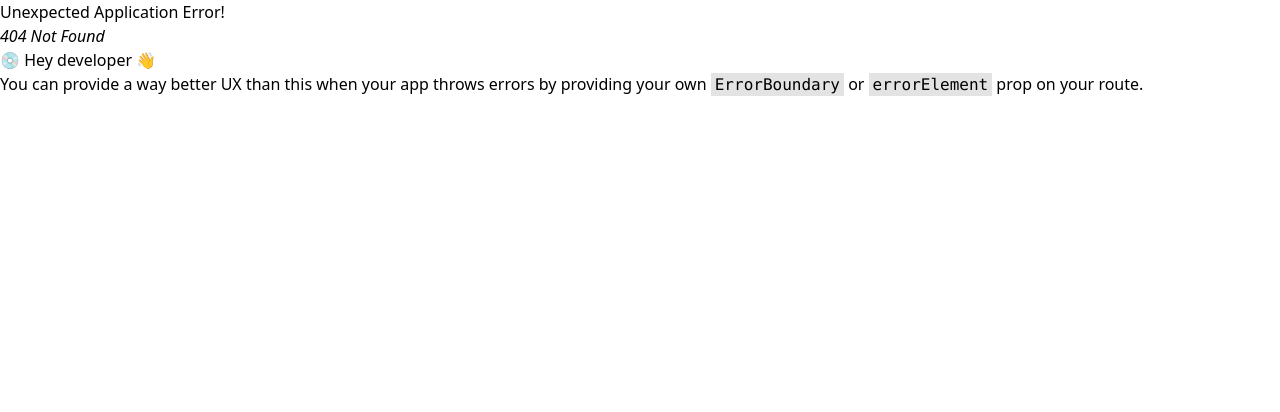
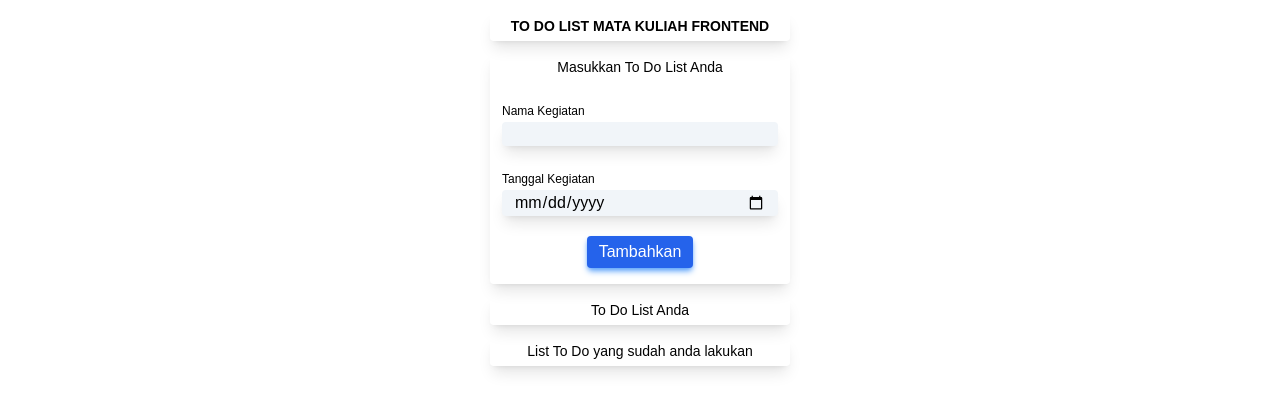
Before and after one commit to LostInLost/front-end-react-vite, a React (Vite) app: page /todo in a window 1280 px wide. Before the commit this address had no page. Shown: the top 412 px of the page. Built offline with nearby package versions, Linux system fonts and the light colour scheme.

Commit message:
To Do List Form

```diff
--- a/package.json
+++ b/package.json
@@ -10,11 +10,15 @@
     "preview": "vite preview"
   },
   "dependencies": {
+    "@fortawesome/fontawesome-svg-core": "^6.4.2",
+    "@fortawesome/free-solid-svg-icons": "^6.4.2",
+    "@fortawesome/react-fontawesome": "^0.2.0",
     "prop-types": "^15.8.1",
     "react": "^18.2.0",
     "react-dom": "^18.2.0",
     "react-router-dom": "^6.16.0",
-    "sweetalert2": "^11.7.32"
+    "sweetalert2": "^11.7.32",
+    "uuid": "^9.0.1"
   },
   "devDependencies": {
     "@types/react": "^18.2.15",
--- a/src/App.jsx
+++ b/src/App.jsx
@@ -4,6 +4,7 @@ const Login = lazy(() => import('./Pages/Login'))
 const Register = lazy(() => import('./Pages/Register'))
 const FormSatu = lazy(() => import('./Pages/FormSatu'))
 const FormDua = lazy(() => import('./Pages/FormDua'))
+const ToDo = lazy(() => import('./Pages/ToDo'))
 export default function App() {
 
   const router = createBrowserRouter([
@@ -22,6 +23,10 @@ export default function App() {
     {
       path: '/formdua',
       element: <FormDua />
+    },
+    {
+      path: '/todo',
+      element: <ToDo />
     }
   ])
 
--- /dev/null
+++ b/src/Pages/ToDo.jsx
@@ -0,0 +1,175 @@
+import { faCheck, faTrash } from "@fortawesome/free-solid-svg-icons";
+import { FontAwesomeIcon } from "@fortawesome/react-fontawesome";
+import { v4 as uuid4 } from "uuid";
+import { useEffect, useState } from "react";
+
+export default function ToDo() {
+  const toDoData = JSON.parse(localStorage.getItem("toDo"));
+  const [nama, setNama] = useState("");
+  const [tanggal, setTanggal] = useState("");
+  const [toDoList, setToDo] = useState(toDoData ?? []);
+
+  const handleSubmit = () => {
+    const data = {
+      id: uuid4(),
+      name: nama,
+      date: tanggal,
+      isCompleted: false
+    };
+    setToDo([...toDoList, data]);
+    localStorage.setItem("toDo", JSON.stringify([...toDoList, data]));
+  };
+
+  const checkToDo = (id) => {
+    let data = toDoList.filter((data) => data.id == id)
+    let newData = toDoList.filter((data) => data.id !== id)
+    data[0].isCompleted = true
+    setToDo([...newData, data[0]])
+  };
+
+  const deleteToDo = async (id) => {
+    const data = toDoList.filter((data) => data.id !== id);
+    await setToDo(data);
+  };
+
+  useEffect(() => {
+    localStorage.setItem("toDo", JSON.stringify(toDoList));
+  }, [toDoList]);
+
+  return (
+    <>
+      <div className="container mx-auto font-poppins">
+        <div className="flex justify-center mt-3">
+          <div className="flex flex-col">
+            <div className="card shadow-lg px-3 py-1 w-[300px]  rounded">
+              <h1 className="text-[14px] text-center font-bold">
+                TO DO LIST MATA KULIAH FRONTEND
+              </h1>
+            </div>
+            <div className="card shadow-lg px-3 py-1 w-[300px] rounded mt-3">
+              <div className="">
+                <h1 className="text-[14px] text-center font-thin">
+                  Masukkan To Do List Anda
+                </h1>
+              </div>
+              <form
+                action=""
+                onSubmit={(e) => {
+                  e.preventDefault();
+                  handleSubmit();
+                }}
+              >
+                <div className="grid grid-cols-1 gap-5 mt-5">
+                  <div className="input">
+                    <label className="font-thin text-[12px] ">
+                      Nama Kegiatan
+                    </label>
+                    <input
+                      type="text"
+                      value={nama}
+                      required
+                      onChange={(e) => setNama(e.target.value)}
+                      className="rounded px-3  shadow-lg bg-slate-100 w-full outline outline-0 focus:outline-slate-300 focus:outline-2"
+                    />
+                  </div>
+                  <div className="input">
+                    <label className="font-thin text-[12px] ">
+                      Tanggal Kegiatan
+                    </label>
+                    <input
+                      type="date"
+                      value={tanggal}
+                      required
+                      onChange={(e) => setTanggal(e.target.value)}
+                      className="rounded px-3  shadow-lg bg-slate-100 w-full outline outline-0 focus:outline-slate-300 focus:outline-2"
+                    />
+                  </div>
+                  <div className="input text-center mb-3">
+                    <button className="text-center bg-blue-600 rounded text-white px-3 py-1 shadow-md shadow-blue-400">
+                      Tambahkan
+                    </button>
+                  </div>
+                </div>
+              </form>
+            </div>
+            <div className="card shadow-lg px-3 py-1 w-[300px] rounded mt-3">
+              <div className="">
+                <h1 className="text-[14px] text-center font-thin">
+                  To Do List Anda
+                </h1>
+              </div>
+              {toDoList &&
+                toDoList
+                  ?.filter(data => data.isCompleted == false).map((data, i) => (
+                    <>
+                      <div
+                        className="card shadow-md rounded bg-slate-200 p-3 m-3"
+                        key={i}
+                      >
+                        <div className="flex flex-col">
+                          <h1 className="text-[14px] font-bold text-blue-600">
+                            {data.name}
+                          </h1>
+                          <span className="text-thin text-[12px] ">
+                            ( {data.date} )
+                          </span>
+                          <div className="flex gap-3   ">
+                            <button
+                              onClick={() => checkToDo(data.id)}
+                              className="px-2 bg-green-600 rounded text-white shadow-md shadow-green-600"
+                            >
+                              <FontAwesomeIcon icon={faCheck} />
+                            </button>
+                            <button
+                              onClick={() => deleteToDo(data.id)}
+                              className="px-2 bg-red-600 rounded text-white shadow-md shadow-red-600"
+                            >
+                              <FontAwesomeIcon icon={faTrash} />
+                            </button>
+                          </div>
+                        </div>
+                      </div>
+                    </>
+                  ))}
+            </div>
+            <div className="card shadow-lg px-3 py-1 w-[300px] rounded mt-3">
+              <div className="">
+                <h1 className="text-[14px] text-center font-thin">
+                  List To Do yang sudah anda lakukan
+                </h1>
+              </div>
+              {toDoList &&
+                toDoList
+                  ?.filter((data) => data.isCompleted == true)
+                  .map((data, i) => (
+                    <>
+                      <div
+                        className="card shadow-md rounded bg-slate-200 p-3 m-3"
+                        key={i}
+                      >
+                        <div className="flex flex-col">
+                          <h1 className="text-[14px] font-bold text-green-500">
+                            {data.name}
+                          </h1>
+                          <span className="text-thin text-[12px] text-green-500">
+                            ( {data.date} )
+                          </span>
+                          <div className="flex gap-3   ">
+                            <button
+                              onClick={() => deleteToDo(data.id)}
+                              className="px-2 bg-red-600 rounded text-white shadow-md shadow-red-600"
+                            >
+                              <FontAwesomeIcon icon={faTrash} />
+                            </button>
+                          </div>
+                        </div>
+                      </div>
+                    </>
+                  ))}
+            </div>
+          </div>
+        </div>
+      </div>
+    </>
+  );
+}
--- a/src/index.css
+++ b/src/index.css
@@ -1,7 +1,13 @@
 @tailwind base;
 @tailwind components;
 @tailwind utilities;
-
+@import url('https://fonts.googleapis.com/css2?family=Poppins&display=swap');
 .font-segoe{
     font-family: 'Segoe UI', Tahoma, Geneva, Verdana, sans-serif;
 }
+
+@layer base {
+    .font-poppins {
+        font-family: 'Poppins', sans-serif;
+    }
+}
```
Also changed, not shown: 1 other file (tests, documents, lock files or other folders).
